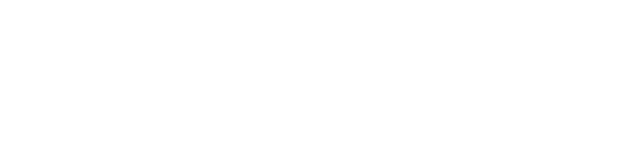
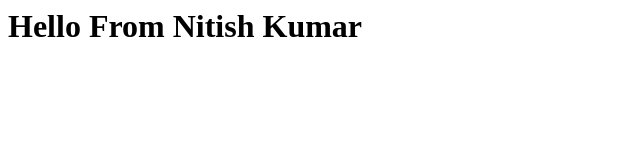
Before and after one commit to nitishkumar90-svg/collab-testing, a plain HTML site: page index.html in a window 1280 px wide. Shown: the whole page, without its empty margins (0-640 px from the left). Drawn offline with Linux system fonts and the light colour scheme.

Commit message:
Nitish Change

```diff
--- a/index.html
+++ b/index.html
@@ -6,6 +6,6 @@
     <title>Document</title>
 </head>
 <body>
-
+    <h1>Hello From Nitish Kumar</h1>
 </body>
 </html>
```
